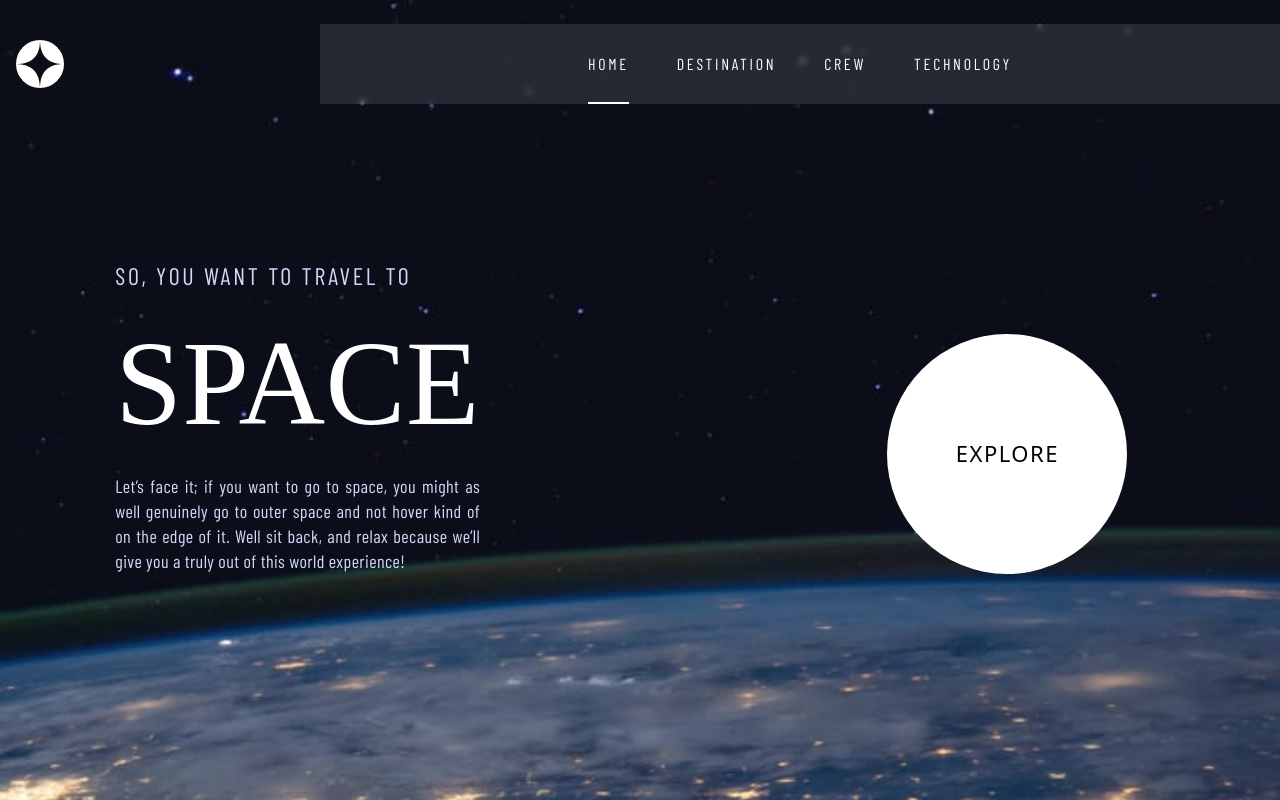
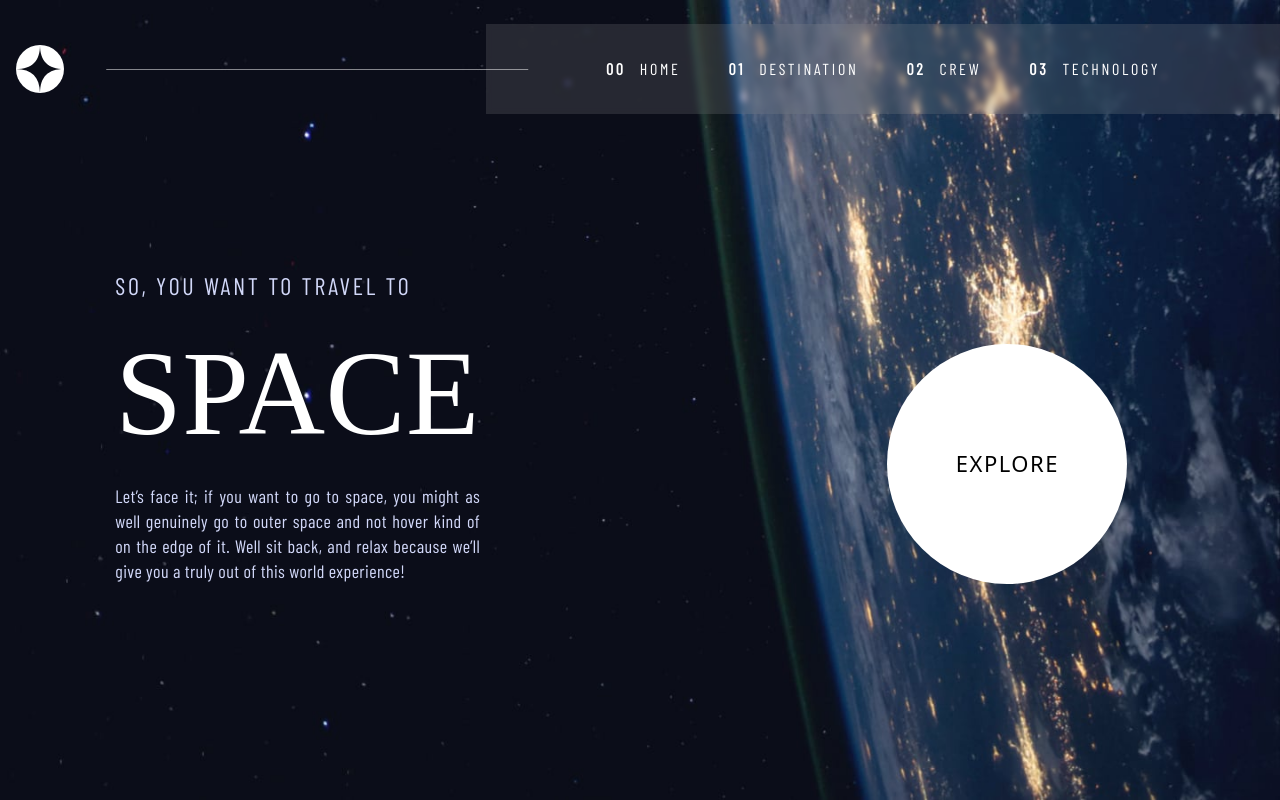
Before and after one commit to Simplyauf/space-tourism-multipage-reactjs, a React (Create React App) app: page / in a window 1280 px wide. Built offline with nearby package versions, Linux system fonts and the light colour scheme; a web font is replaced by a local one.

Commit message:
modified the tablet media query

```diff
--- a/src/index.css
+++ b/src/index.css
@@ -22,7 +22,7 @@
 	}
 
 	.page-no {
-		@apply tablet:hidden md:block  font-Barlow mr-[6px] tracking-[2.7px] font-bold;
+		@apply block tablet:hidden md:block  font-Barlow mr-[6px] tracking-[2.7px] font-bold;
 	}
 	.navlink span:nth-child(2) {
 		@apply py-2 tracking-[2.7px] uppercase  cursor-pointer font-Barlow;
--- a/tailwind.config.js
+++ b/tailwind.config.js
@@ -14,7 +14,7 @@ module.exports = {
 			},
 			screens: {
 				laptop: "1300px",
-				tablet: "550px",
+				tablet: { min: "520px", max: "767px" },
 				mdHeight: { raw: "(min-height:700px)" },
 				lgHeight: { raw: "(min-height:850px)" },
 			},
```
Also changed, not shown: 1 other file (tests, documents, lock files or other folders).
